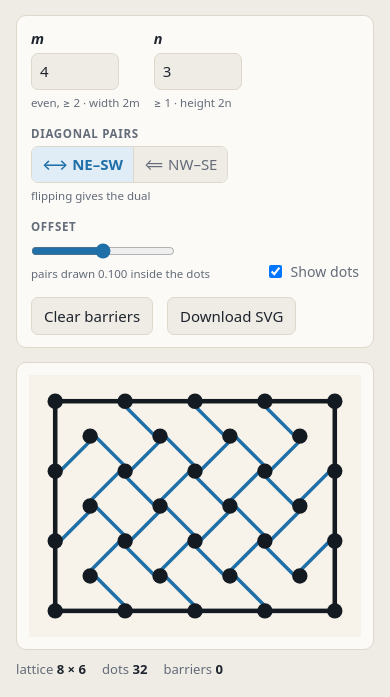
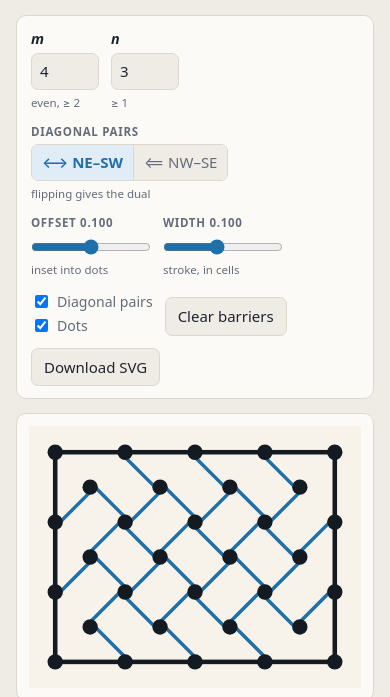
Before and after one commit to oliverDKahn/BraidworkCreator, a plain HTML site: page index.html in a window 390 px wide. Shown: the part 104-801 px from the top of the page. Drawn offline with Linux system fonts and the light colour scheme.

Commit message:
nice sliders

```diff
--- a/index.html
+++ b/index.html
@@ -45,7 +45,7 @@
     display: flex;
     flex-wrap: wrap;
     align-items: flex-end;
-    gap: 14px;
+    gap: 12px;
     padding: 12px 14px;
     background: var(--panel);
     border: 1px solid var(--line);
@@ -68,7 +68,7 @@
   }
   .field .hint { font-size: 0.72rem; color: var(--muted); }
   input[type="number"] {
-    width: 5.5rem;
+    width: 4.25rem;
     padding: 6px 8px;
     font: inherit;
     color: var(--ink);
@@ -77,7 +77,7 @@
     border-radius: 7px;
   }
   input[type="range"] {
-    width: 9rem;
+    width: 7.5rem;
     margin: 4px 0 2px;
     accent-color: var(--accent);
   }
@@ -115,6 +115,7 @@
   }
   .btn:hover { border-color: var(--accent); color: var(--accent); }
 
+  .checks { display: flex; flex-direction: column; gap: 3px; }
   .check {
     display: flex;
     align-items: center;
@@ -182,13 +183,13 @@
     <div class="field">
       <label for="in-m">m</label>
       <input id="in-m" type="number" min="2" max="20" step="2" value="4">
-      <span class="hint">even, ≥ 2 &middot; width 2m</span>
+      <span class="hint">even, ≥ 2</span>
     </div>
 
     <div class="field">
       <label for="in-n">n</label>
       <input id="in-n" type="number" min="1" max="20" step="1" value="3">
-      <span class="hint">≥ 1 &middot; height 2n</span>
+      <span class="hint">≥ 1</span>
     </div>
 
     <div class="field">
@@ -201,14 +202,23 @@
     </div>
 
     <div class="field">
-      <span class="label">Offset</span>
+      <span class="label">Offset <span id="offset-val">0.100</span></span>
       <input id="in-offset" type="range" min="0" max="0.2" step="0.005" value="0.1">
-      <span class="hint">pairs drawn <span id="offset-val">0.100</span> inside the dots</span>
+      <span class="hint">inset into dots</span>
+    </div>
+
+    <div class="field">
+      <span class="label">Width <span id="width-val">0.100</span></span>
+      <input id="in-width" type="range" min="0.02" max="0.2" step="0.005" value="0.1">
+      <span class="hint">stroke, in cells</span>
     </div>
 
     <div class="spacer"></div>
 
-    <label class="check"><input type="checkbox" id="in-dots" checked> Show dots</label>
+    <div class="checks">
+      <label class="check"><input type="checkbox" id="in-straps" checked> Diagonal pairs</label>
+      <label class="check"><input type="checkbox" id="in-dots" checked> Dots</label>
+    </div>
     <button class="btn" id="btn-clear">Clear barriers</button>
     <button class="btn" id="btn-save">Download SVG</button>
   </div>
@@ -216,19 +226,21 @@
   <div class="stage">
     <svg id="board" xmlns="http://www.w3.org/2000/svg" preserveAspectRatio="xMidYMid meet" role="img" aria-label="Braidwork pattern">
       <style>
+        svg      { --lw: 0.1; --lw2: 0.13; }
         .paper   { fill: #f7f3ea; }
-        .strap   { stroke: #1f6fa8; stroke-width: 0.1; stroke-linecap: round; fill: none; }
+        .strap   { stroke: #1f6fa8; stroke-width: var(--lw); stroke-linecap: round; fill: none; }
         .strap.dim { stroke-opacity: 0.2; }
         .strap.ghost { display: inline; stroke-opacity: 0.28; }
-        .frame   { fill: none; stroke: #141a22; stroke-width: 0.13; stroke-linejoin: miter; }
-        .barrier { stroke: #141a22; stroke-width: 0.13; stroke-linecap: round; }
+        .frame   { fill: none; stroke: #141a22; stroke-width: var(--lw2); stroke-linejoin: miter; }
+        .barrier { stroke: #141a22; stroke-width: var(--lw2); stroke-linecap: round; }
         .dot     { fill: #141a22; }
         .zone    { fill: transparent; cursor: pointer; }
         .zone:hover { fill: #1f6fa8; fill-opacity: 0.08; }
-        .preview { stroke: #141a22; stroke-opacity: 0.45; stroke-width: 0.13;
+        .preview { stroke: #141a22; stroke-opacity: 0.45; stroke-width: var(--lw2);
                    stroke-linecap: round; stroke-dasharray: 0.2 0.2; pointer-events: none; }
         .off       { display: none; }
         .no-dots .dot { display: none; }
+        svg.no-straps .strap { display: none; }
       </style>
       <g id="content"></g>
     </svg>
@@ -254,7 +266,7 @@
   var PAD = 0.75;
   var MAXV = 20;
 
-  var S = { m: 4, n: 3, flip: 1, offset: 0.1, barriers: new Map() };
+  var S = { m: 4, n: 3, flip: 1, offset: 0.1, lw: 0.1, barriers: new Map() };
 
   var svg = document.getElementById("board");
   var content = document.getElementById("content");
@@ -283,8 +295,15 @@
   // 0 -> "/" pair (east-south, west-north); 1 -> "\" pair (east-north, west-south)
   function pairType(cx) { return (cx + S.flip) % 2; }
 
-  // Dots must stay wide enough to cover the jog the offset puts under them.
-  function dotR() { return Math.max(0.2, S.offset + 0.12); }
+  // A dot has to cover the jog the offset puts under it: a strap end sits
+  // `offset` from the dot's centre and its round cap reaches lw/2 past that.
+  // The extra margin also keeps the dot reading as heavier than the straps.
+  function dotR() { return Math.max(0.2, S.offset + 0.12, S.lw + 0.06); }
+
+  function applyWidths() {
+    svg.style.setProperty("--lw", S.lw);
+    svg.style.setProperty("--lw2", num(S.lw * 1.3));
+  }
 
   // Each pair is slid perpendicular, toward its own diamond's centre, so the
   // two straps sit on the inner side of the dots they connect. The two halves
@@ -527,7 +546,21 @@
   inOffset.addEventListener("input", function () {
     S.offset = parseFloat(inOffset.value) || 0;
     offsetVal.textContent = S.offset.toFixed(3);
-    scheduleRender();
+    scheduleRender();                       // offset moves geometry and dot size
+  });
+
+  var inWidth = document.getElementById("in-width"),
+      widthVal = document.getElementById("width-val");
+
+  inWidth.addEventListener("input", function () {
+    S.lw = parseFloat(inWidth.value) || 0.02;
+    widthVal.textContent = S.lw.toFixed(3);
+    applyWidths();                          // strokes are CSS, so this is free
+    scheduleRender();                       // dot radius still has to follow
+  });
+
+  document.getElementById("in-straps").addEventListener("change", function (e) {
+    svg.classList.toggle("no-straps", !e.target.checked);
   });
 
   function setFlip(f) {
@@ -552,7 +585,7 @@
     var clone = svg.cloneNode(true);
     clone.querySelectorAll(".zone, .off, .preview").forEach(function (el) { el.remove(); });
     clone.querySelectorAll(".dim").forEach(function (el) { el.classList.remove("dim"); });
-    clone.removeAttribute("style");
+    // the inline style carries --lw/--lw2, so it travels with the export
     clone.setAttribute("width", (W() + 2 * PAD) * 40);
     clone.setAttribute("height", (H() + 2 * PAD) * 40);
 
@@ -565,6 +598,7 @@
     setTimeout(function () { URL.revokeObjectURL(a.href); }, 1000);
   });
 
+  applyWidths();
   render();
 })();
 </script>
```
